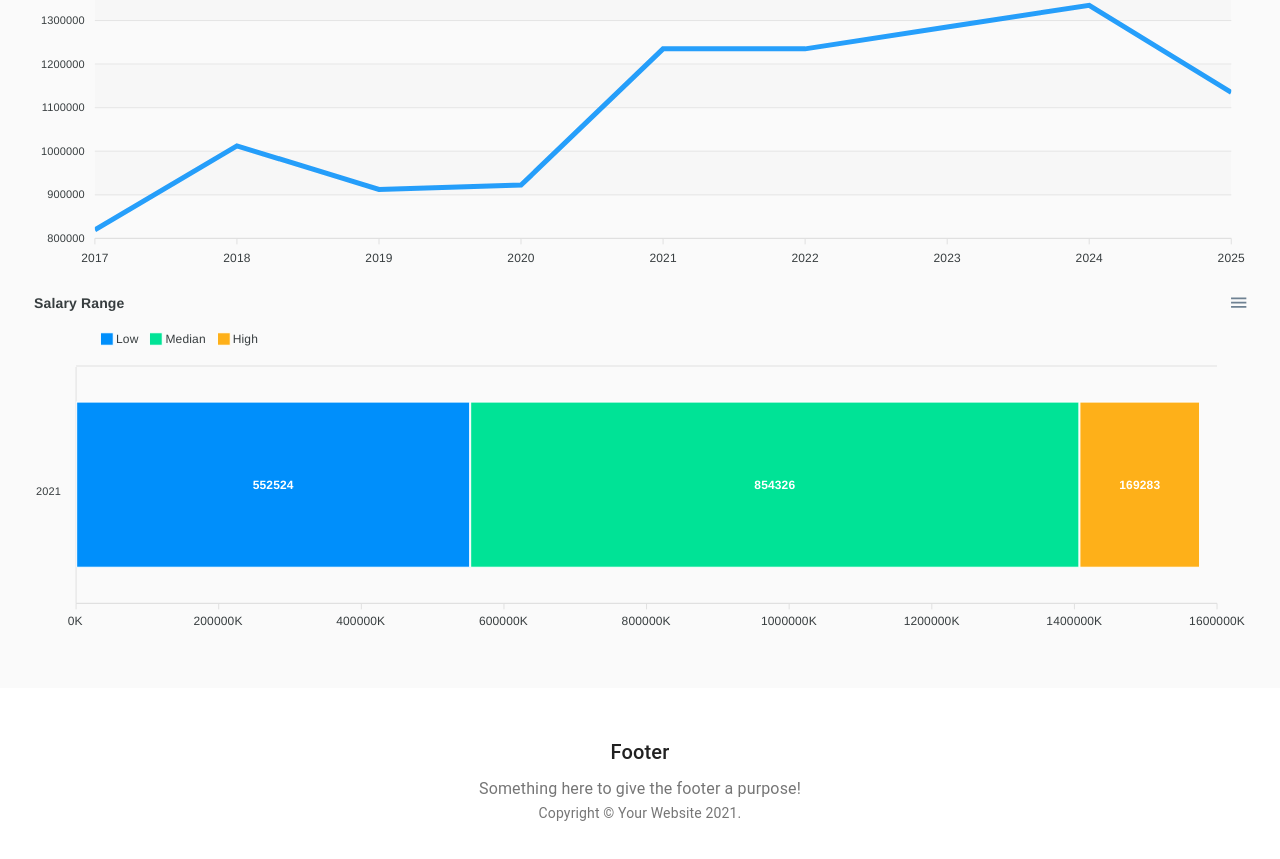
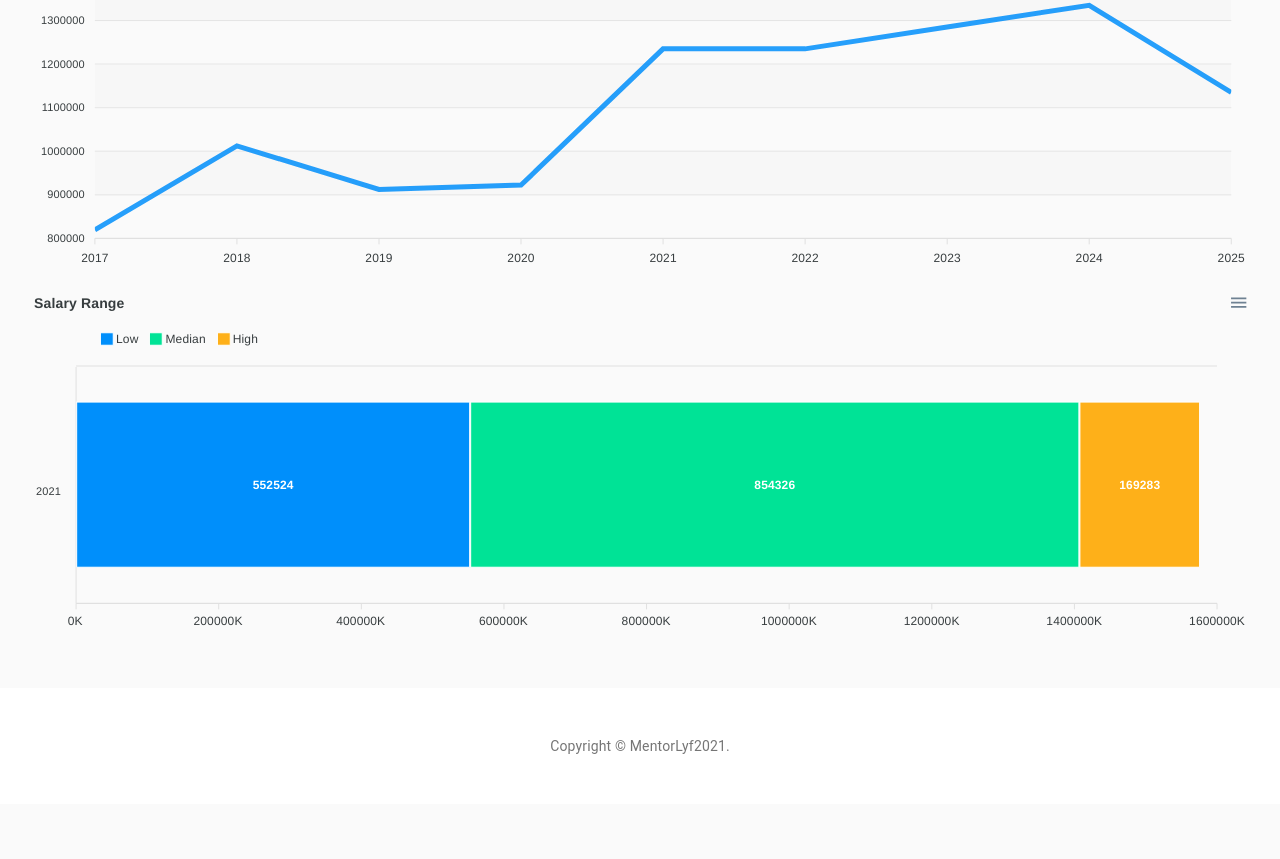
Before and after one commit to rajaraghav/mentorlyf, a React (Create React App) app: page / in a window 1280 px wide. Shown: the part 675-1534 px from the top of the page. After the commit the page ends 1479 px from the top, so only its background shows below. Built offline with nearby package versions, Linux system fonts and the light colour scheme.

Commit message:
added footer

```diff
--- a/src/blog/Footer.js
+++ b/src/blog/Footer.js
@@ -1,19 +1,17 @@
-import React from 'react';
-import PropTypes from 'prop-types';
-import { makeStyles } from '@material-ui/core/styles';
-import Container from '@material-ui/core/Container';
-import Typography from '@material-ui/core/Typography';
-import Link from '@material-ui/core/Link';
+import React from "react";
+import PropTypes from "prop-types";
+import { makeStyles } from "@material-ui/core/styles";
+import Container from "@material-ui/core/Container";
+import Typography from "@material-ui/core/Typography";
+import Link from "@material-ui/core/Link";
 
 function Copyright() {
   return (
     <Typography variant="body2" color="textSecondary" align="center">
-      {'Copyright © '}
-      <Link color="inherit" href="https://material-ui.com/">
-        Your Website
-      </Link>{' '}
+      {"Copyright © "}
+      MentorLyf
       {new Date().getFullYear()}
-      {'.'}
+      {"."}
     </Typography>
   );
 }
@@ -28,17 +26,10 @@ const useStyles = makeStyles((theme) => ({
 
 export default function Footer(props) {
   const classes = useStyles();
-  const { description, title } = props;
 
   return (
     <footer className={classes.footer}>
       <Container maxWidth="lg">
-        <Typography variant="h6" align="center" gutterBottom>
-          {title}
-        </Typography>
-        <Typography variant="subtitle1" align="center" color="textSecondary" component="p">
-          {description}
-        </Typography>
         <Copyright />
       </Container>
     </footer>
```
